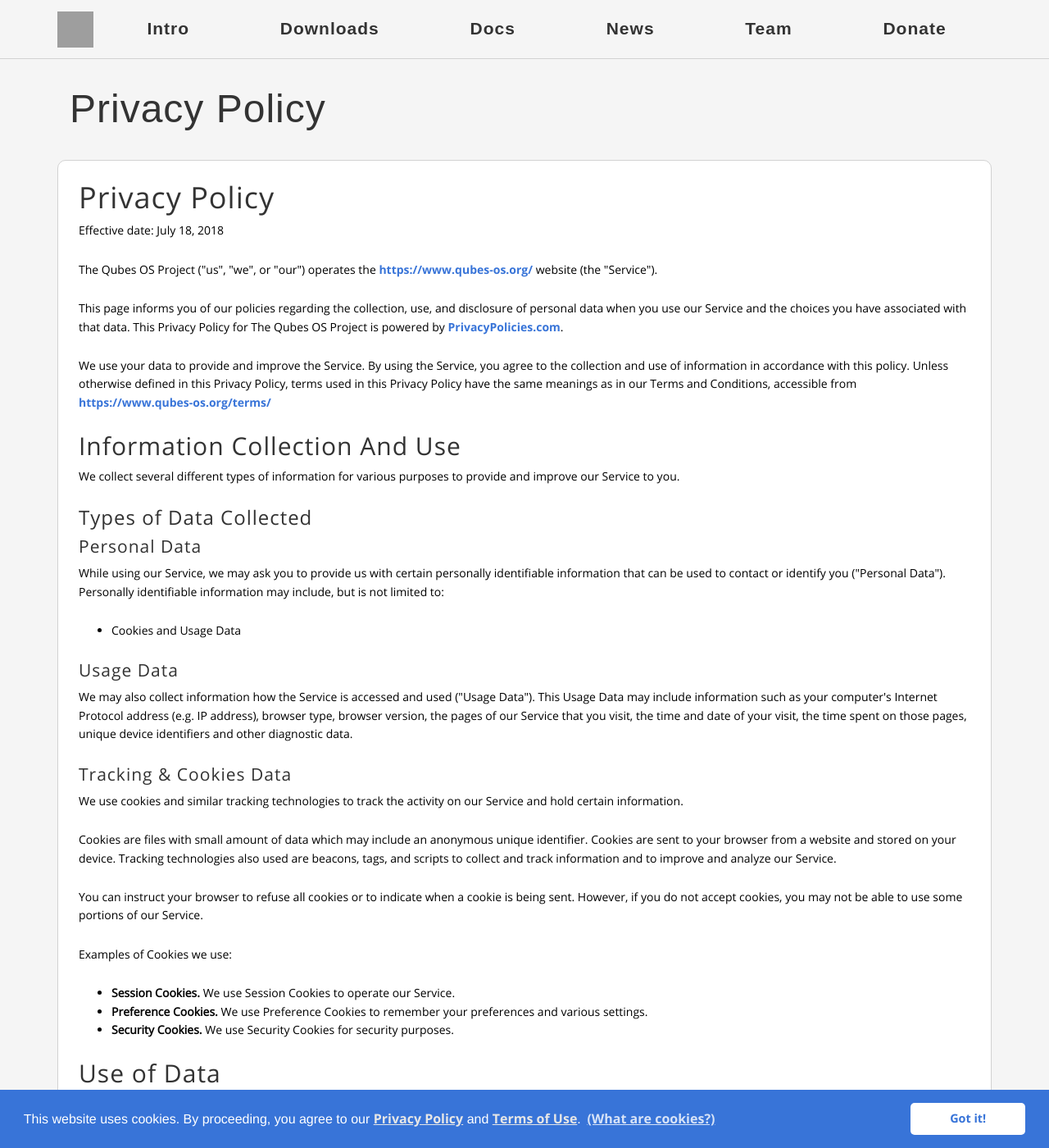
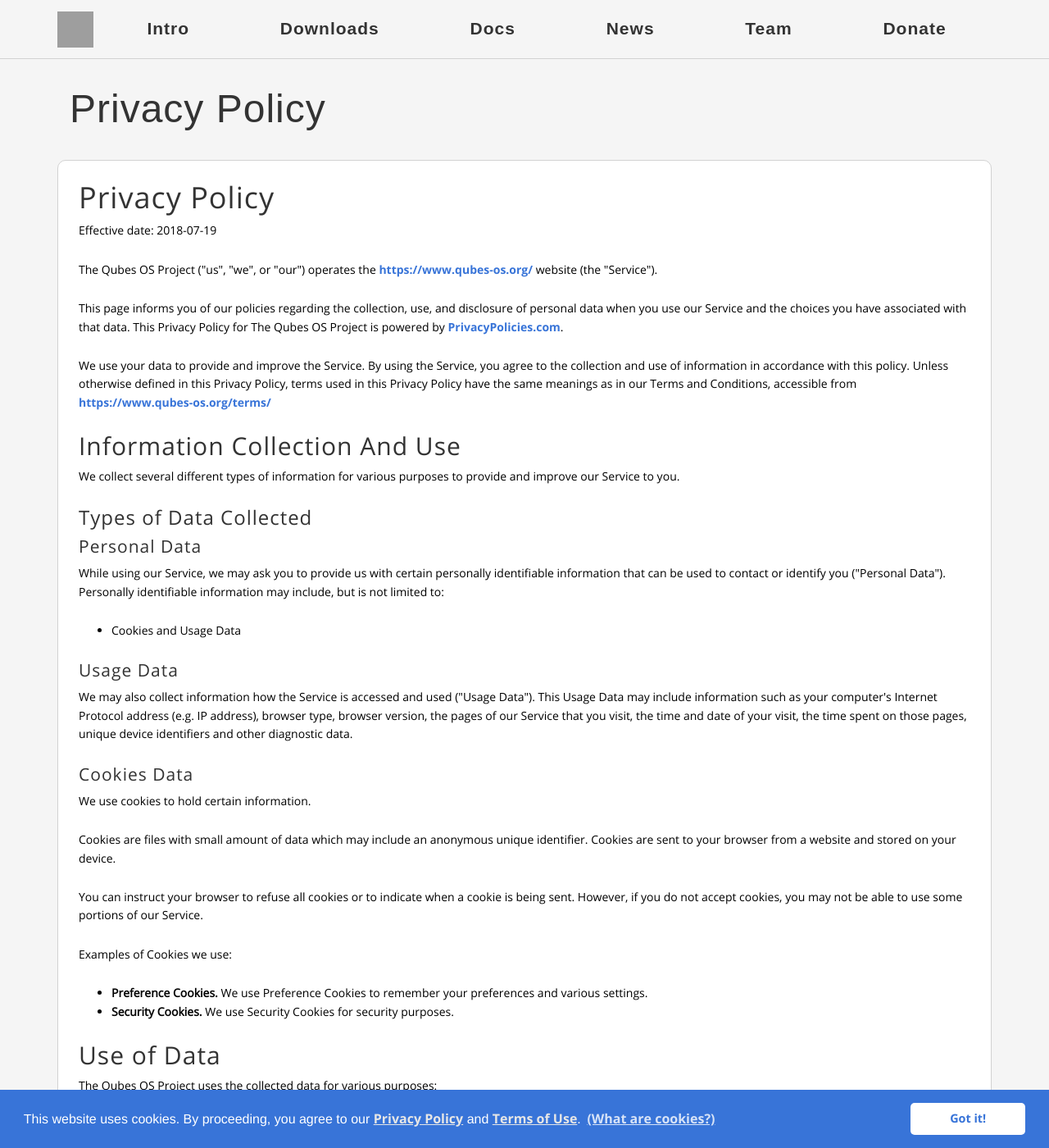
Before and after one commit to QubesOS/qubesos.github.io, a Jekyll site: the page built from pages/privacy.html, in a window 1280 px wide and 1400 px high. Shown: the whole window at 82% size. Built offline with Jekyll 4.4.1, drawn with Linux system fonts in a browser that asks for light colours; some web fonts are replaced; grey boxes are pictures that could not be loaded.

Commit message:
Update Privacy Policy
Based on feedback in https://github.com/QubesOS/qubes-issues/issues/1624#issuecomment-406130354

```diff
--- a/pages/privacy.html
+++ b/pages/privacy.html
@@ -11,7 +11,7 @@ redirect_from:
 <h1>Privacy Policy</h1>
 
 
-<p>Effective date: July 18, 2018</p>
+<p>Effective date: 2018-07-19</p>
 
 
 <p>The Qubes OS Project ("us", "we", or "our") operates the <a href="https://www.qubes-os.org/">https://www.qubes-os.org/</a> website (the "Service").</p>
@@ -39,13 +39,12 @@ redirect_from:
 
 <p>We may also collect information how the Service is accessed and used ("Usage Data"). This Usage Data may include information such as your computer's Internet Protocol address (e.g. IP address), browser type, browser version, the pages of our Service that you visit, the time and date of your visit, the time spent on those pages, unique device identifiers and other diagnostic data.</p>
 
-<h4>Tracking & Cookies Data</h4>
-<p>We use cookies and similar tracking technologies to track the activity on our Service and hold certain information.</p>
-<p>Cookies are files with small amount of data which may include an anonymous unique identifier. Cookies are sent to your browser from a website and stored on your device. Tracking technologies also used are beacons, tags, and scripts to collect and track information and to improve and analyze our Service.</p>
+<h4>Cookies Data</h4>
+<p>We use cookies to hold certain information.</p>
+<p>Cookies are files with small amount of data which may include an anonymous unique identifier. Cookies are sent to your browser from a website and stored on your device.</p>
 <p>You can instruct your browser to refuse all cookies or to indicate when a cookie is being sent. However, if you do not accept cookies, you may not be able to use some portions of our Service.</p>
 <p>Examples of Cookies we use:</p>
 <ul>
-    <li><strong>Session Cookies.</strong> We use Session Cookies to operate our Service.</li>
     <li><strong>Preference Cookies.</strong> We use Preference Cookies to remember your preferences and various settings.</li>
     <li><strong>Security Cookies.</strong> We use Security Cookies for security purposes.</li>
 </ul>
```
